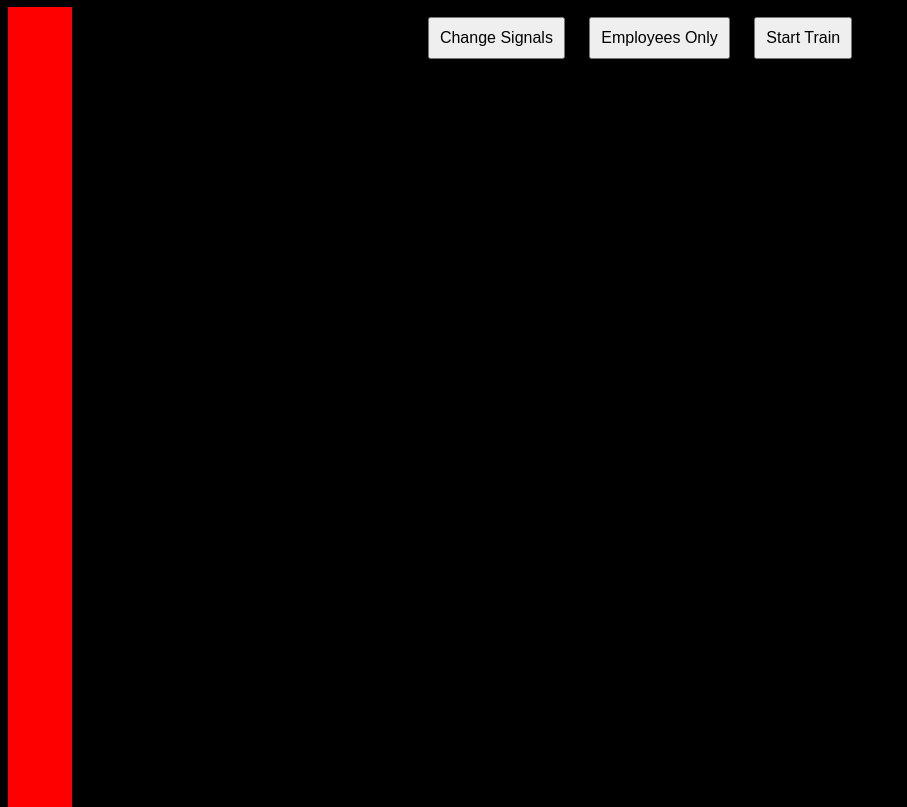
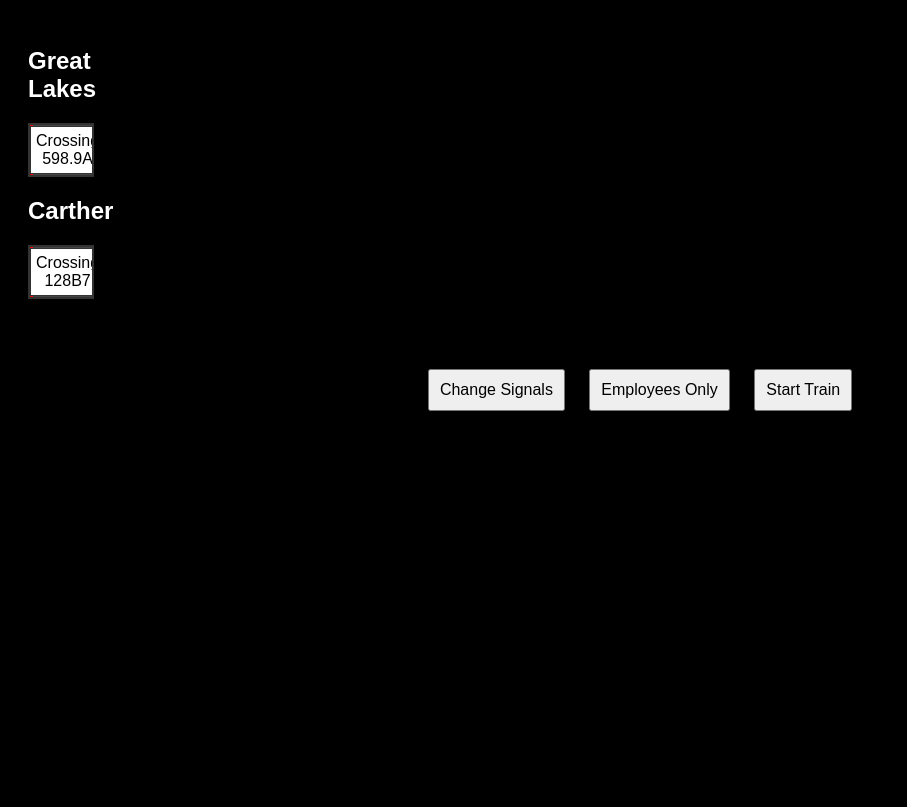
Before and after one commit to LexBe11/odwrr.github.com, a plain HTML site: page index.html in a window 1280 px wide. Shown: the part 73-880 px from the top of the page, without its empty margins (0-907 px from the left). After the commit the page ends 800 px from the top, so only its background shows below. Drawn offline with Linux system fonts and the light colour scheme.

Commit message:
Update index.html

```diff
--- a/index.html
+++ b/index.html
@@ -3,21 +3,48 @@
 <head>
     <meta charset="UTF-8">
     <meta name="viewport" content="width=device-width, initial-scale=1.0">
-    <title>ATCS Time Chart</title>
+    <title>ATCS Simulation</title>
     <link rel="stylesheet" href="styles.css">
 </head>
 <body>
-    <h1>ATCS Time Chart</h1>
+    <h1>ATCS Simulation</h1>
 
-    <!-- Time Chart for Train Movement -->
-    <div id="chart-container">
-        <div id="track">
-            <div id="moving-line"></div>
+    <!-- Track Container with Diagrams -->
+    <div id="track-container">
+        <!-- Subdivision Diagrams -->
+        <div id="subdivisions">
+            <div id="great-lakes" class="subdivision">
+                <h2>Great Lakes</h2>
+                <div class="track-section">
+                    <div class="track">
+                        <div id="moving-line"></div>
+                    </div>
+                    <div class="crossing" id="crossing-522A">Crossing 522A</div>
+                    <div class="crossing" id="crossing-576.2A">Crossing 576.2A</div>
+                    <div class="crossing" id="crossing-598.9A">Crossing 598.9A</div>
+                </div>
+            </div>
+            <div id="carther" class="subdivision">
+                <h2>Carther</h2>
+                <div class="track-section">
+                    <div class="track">
+                        <div id="moving-line-2"></div>
+                    </div>
+                    <div class="crossing" id="crossing-128B1">Crossing 128B1</div>
+                    <div class="crossing" id="crossing-128B2">Crossing 128B2</div>
+                    <div class="crossing" id="crossing-128B3">Crossing 128B3</div>
+                    <div class="crossing" id="crossing-128B4">Crossing 128B4</div>
+                    <div class="crossing" id="crossing-128B5">Crossing 128B5</div>
+                    <div class="crossing" id="crossing-128B6">Crossing 128B6</div>
+                    <div class="crossing" id="crossing-128B7">Crossing 128B7</div>
+                </div>
+            </div>
         </div>
     </div>
 
     <div id="notifications"></div>
 
+    <!-- Signal and Control Buttons -->
     <button id="toggle-signals-btn">Change Signals</button>
     <div id="signals-menu" style="display:none;">
         <button class="signal-button" data-color="green">Clear (Green)</button>
@@ -30,7 +57,7 @@
 
     <button id="employees-only-btn">Employees Only</button>
     <div id="employees-section" style="display:none;">
-        <!-- Add your employees only content here -->
+        <!-- Add your employees-only content here -->
     </div>
 
     <button onclick="startTrain()">Start Train</button>
```
